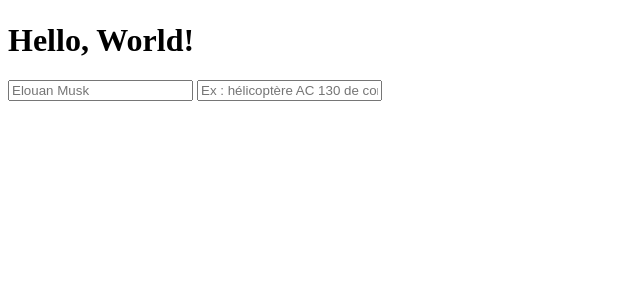
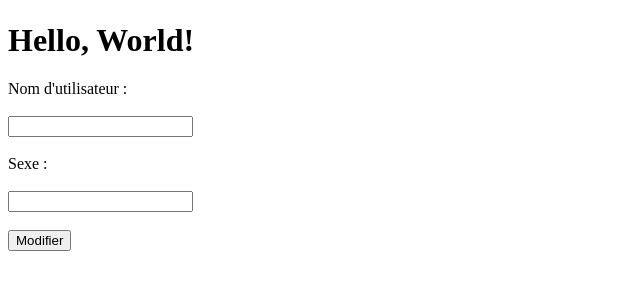
Before and after one commit to Evabela/Projet-NSI-SQL, a Flask app: template templates/exampleflask.html in a window 1280 px wide. Shown: the part 58-358 px from the top of the page, without its empty margins (0-640 px from the left). Run offline with Flask 3, Linux system fonts and the light colour scheme; the template is opened without the code that fills it, so the values that code supplies are empty.

Commit message:
example ne fonctionne pas, à voir ce WE

```diff
--- a/app.py
+++ b/app.py
@@ -1,5 +1,5 @@
 import sqlite3
-from flask import Flask, render_template, request, redirect, url_for
+from flask import Flask, render_template, request, redirect, url_for, make_response
 
 app = Flask(__name__)
 
@@ -32,16 +32,21 @@ def Contacts():
 def recherche():
     return render_template('recherche.html')
 
-@app.route('/exampleflask')
+@app.route('/exampleflask', methods=['POST', 'GET'])
 def exampleflask():
     name = "Antoine"
-    conn = get_db_connection(DATABASE)
-    curseur = conn.cursor()
-    curseur.execute(
-        'SELECT * FROM infos_joueur () VALUES ()',
-        ()
-    )
-    return render_template('exampleflask.html', person = name)
+    if request.method == 'POST':
+        username = request.form.get('username')  # Récupère le nom d'utilisateur
+        sexe = request.form.get('sexe')  # Récupère le sexe
+        resp = make_response(render_template('form.html', username=username, sexe=sexe))
+        resp.set_cookie('username', username)  # Définit un cookie pour le nom d'utilisateur
+        resp.set_cookie('sexe', sexe)  # Définit un cookie pour le sexe
+        return resp
+
+    # Si la page est actualisée ou visitée via GET
+    username = request.cookies.get('username')  # Récupère le cookie pour le nom d'utilisateur
+    sexe = request.cookies.get('sexe')  # Récupère le cookie pour le sexe
+    return render_template('exampleflask.html', username=username, sexe = sexe, person = name)
 
 
 @app.route('/profil')
@@ -55,7 +60,8 @@ def resultats():
 @app.route('/inscription', methods=['POST'])
 def inscription():
     # Récupérer les données du formulaire
-    username = request.form.get('username', None)  # Récupérer le champ "name_id"
+    username = request.form.get('username', None)  # Récupérer le champ "username"
+    resp = make_response(f"Nom d'utilisateur {username} enregistré !")
     sexe = request.form.get('sexe', None)
     age = request.form.get('age', None)
     jeu = request.form.get('jeu', None)
--- a/templates/exampleflask.html
+++ b/templates/exampleflask.html
@@ -19,8 +19,19 @@
     <h1>Hello, World!</h1>
     {% endif %}
 
-    <input type="text" id="username" placeholder="Elouan Musk" name="username" required>
-    <input type="text" id="sexe" name="sexe" placeholder="Ex : hélicoptère AC 130 de combat" >
+    <form action={{ url_for('exampleflask') }} method="GET">
+        <label for="username">Nom d'utilisateur :</label>
+        <br><br>
+        <input type="text" id="username" name="username"
+               placeholder="{{ username or '' }}" required>
+        <br><br>
+        <label for="sexe">Sexe :</label>
+        <br><br>
+        <input type="text" id="sexe" name="sexe"
+               placeholder="{{ sexe or '' }}">
+        <br><br>
+        <button type="submit">Modifier</button>
+    </form>
 
 </body>
 
--- a/templates/profil.html
+++ b/templates/profil.html
@@ -41,7 +41,7 @@
 
         <section id="modify">
             <h2>Votre Profil</h2>
-            <form action="#" method="POST">
+            <form action={{ url_for('profil') }} method="POST">
                 <label for="username">Nom d'utilisateur :</label>
                 <br>
                 <br>
```
